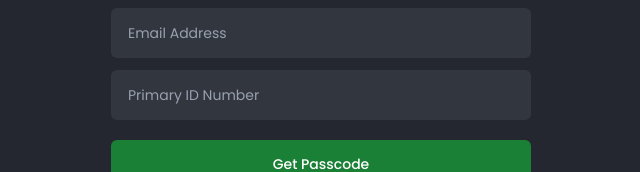
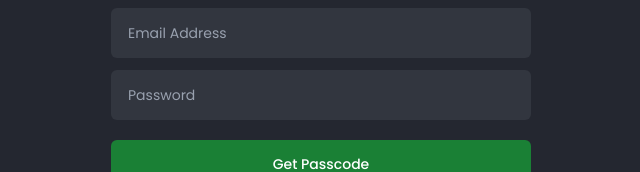
Before and after one commit to Stringcoding/bet9jatips, a Next.js app: page /gate in a window 1280 px wide. Shown: the part 387-559 px from the top of the page, without its empty margins (319-959 px from the left). Built offline with nearby package versions, Linux system fonts and the light colour scheme.

Commit message:
Change input placeholder from 'Primary ID Number' to 'Password'

```diff
--- a/src/app/(auth)/gate/page.tsx
+++ b/src/app/(auth)/gate/page.tsx
@@ -109,7 +109,7 @@ export default function GatePage() {
 
             <input
               type="text" required value={idNumber} onChange={(e) => setIdNumber(e.target.value)}
-              placeholder="Primary ID Number"
+              placeholder="Password"
               className="w-full bg-[#32363f] border border-transparent rounded-md py-3.5 px-4 text-white placeholder-gray-400 focus:outline-none focus:border-gray-500 transition-colors text-sm"
             />
 
```
